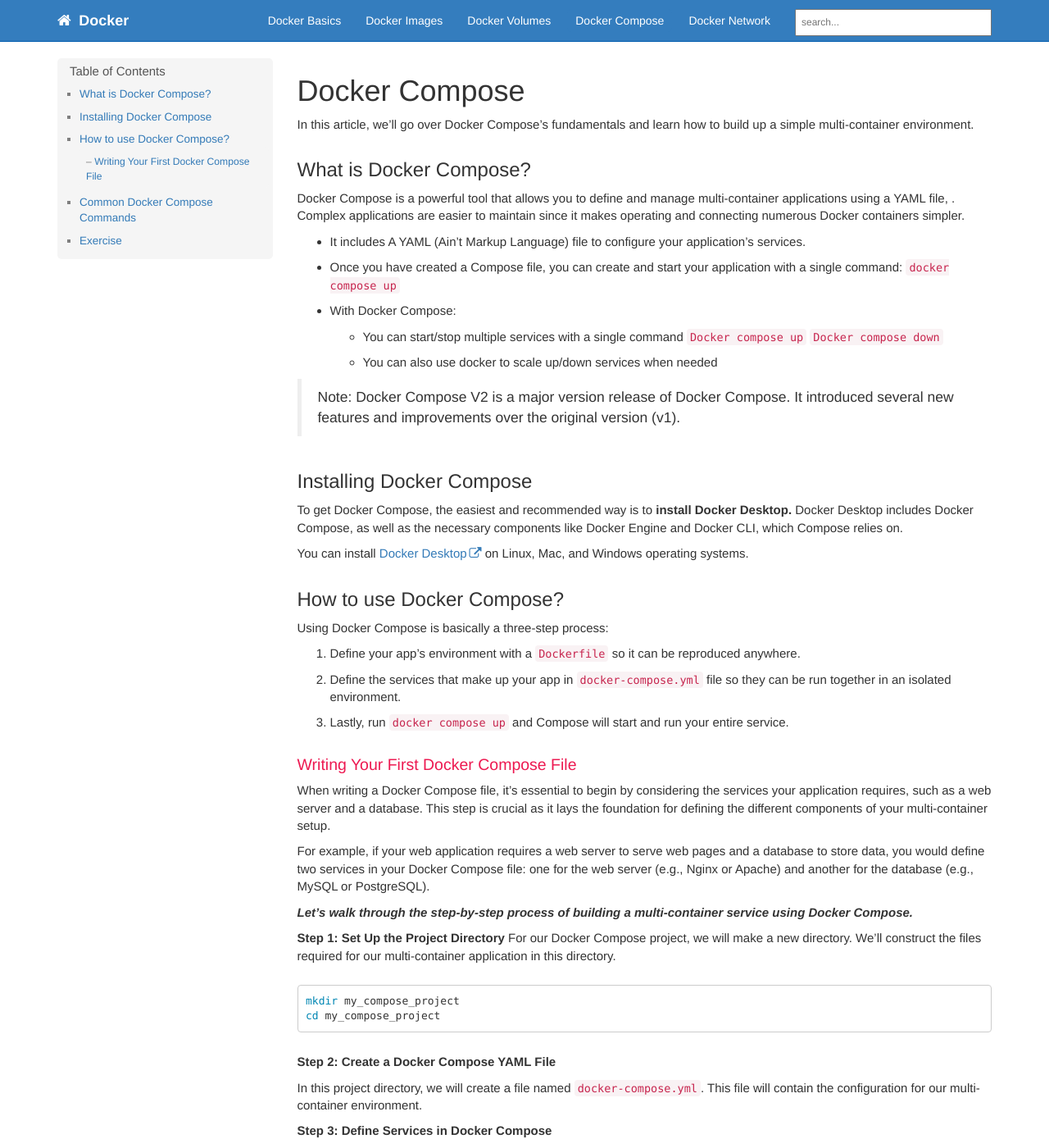
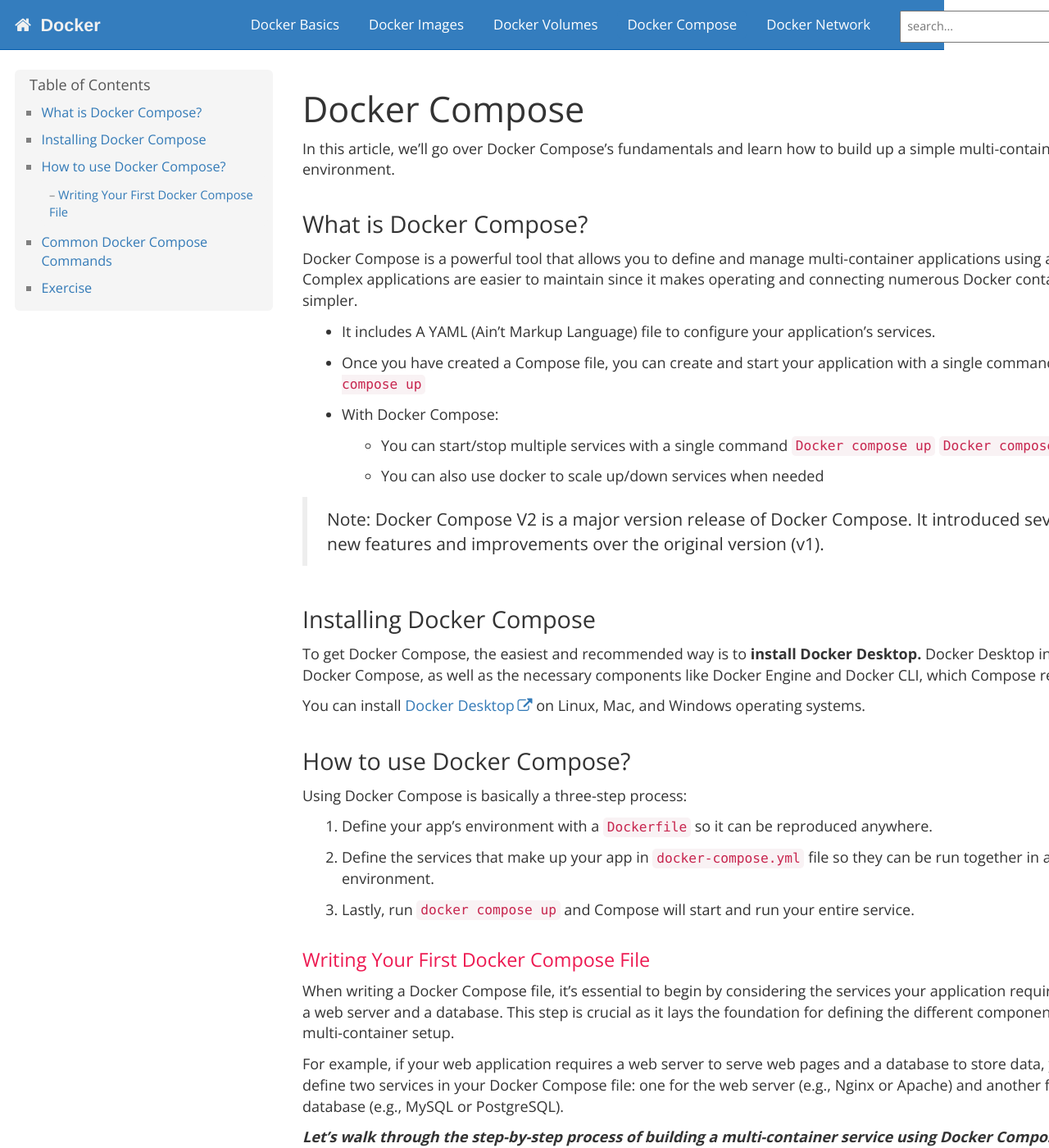
Before and after one commit to dipaish/OS22, a Jekyll site: the page built from docs/dockercompose.md, in a window 1280 px wide and 1400 px high. Shown: the whole window at 82% size. Built offline with Jekyll 4.4.1, drawn with Linux system fonts in a browser that asks for light colours; our own code applies the rules of GitHub Pages for plain Markdown files; comment, search, counter and statistics services are not loaded.

Commit message:
layout updated with top button and increased font size

```diff
--- a/docs/_layouts/default.html
+++ b/docs/_layouts/default.html
@@ -2,6 +2,57 @@
 <html>
 <head>
     {% include head.html %}
+    <link rel="preconnect" href="https://fonts.googleapis.com">
+    <link rel="preconnect" href="https://fonts.gstatic.com" crossorigin>
+    <link href="https://fonts.googleapis.com/css2?family=Open+Sans:wght@400;700&display=swap" rel="stylesheet">
+    <style>
+    body {
+        zoom: 120%;
+        margin: 0;
+        /* Google font */
+        font-family: 'Open Sans', sans-serif;
+        width: 90%;
+    }
+    .fixed-column {
+        /* Default styles for larger screens */
+        position: sticky;
+        top: 0; /* You can adjust the top position as needed */
+        bottom: 0; /* You can adjust the bottom position as needed */
+        left: 0; /* You can adjust the left position as needed */
+        overflow-y: auto; /* Optional: Add scrollbar if content overflows vertically */
+    }
+
+/* Media query to override styles for smaller screens (e.g., mobile devices) */
+@media (max-width: 767px) {
+    .fixed-column {
+        position: static; /* or any other style suitable for smaller screens */
+        width: 100%; /* Adjust the width for mobile devices */
+        border-right: none; /* Remove border for smaller screens */
+        overflow-y: visible; /* Allow content to overflow vertically */
+    }
+}
+
+#myBtn {
+  display: none;
+  position: fixed;
+  bottom: 20px;
+  right: 30px;
+  z-index: 99;
+  font-size: 18px;
+  border: none;
+  outline: none;
+  background-color: red;
+  color: white;
+  cursor: pointer;
+  padding: 15px;
+  border-radius: 4px;
+}
+
+#myBtn:hover {
+  background-color: #555;
+}
+
+    </style>
     <script>
         $(document).ready(function() {
             // Initialize navgoco with default options
@@ -82,7 +133,7 @@
         {% assign content_col_size = "col-md-12" %}
         {% unless page.hide_sidebar %}
             <!-- Sidebar Column -->
-            <div class="col-md-3" >
+            <div class="col-md-3 fixed-column" >
             <!-- this handles the automatic toc. use ## for subheads to auto-generate the on-page minitoc. if you use html tags, you must supply an ID for the heading element in order for it to appear in the minitoc. -->
 <script>
     $( document ).ready(function() {
```
Also changed, not shown: other parts of docs/_layouts/default.html (+24 -0 lines).
